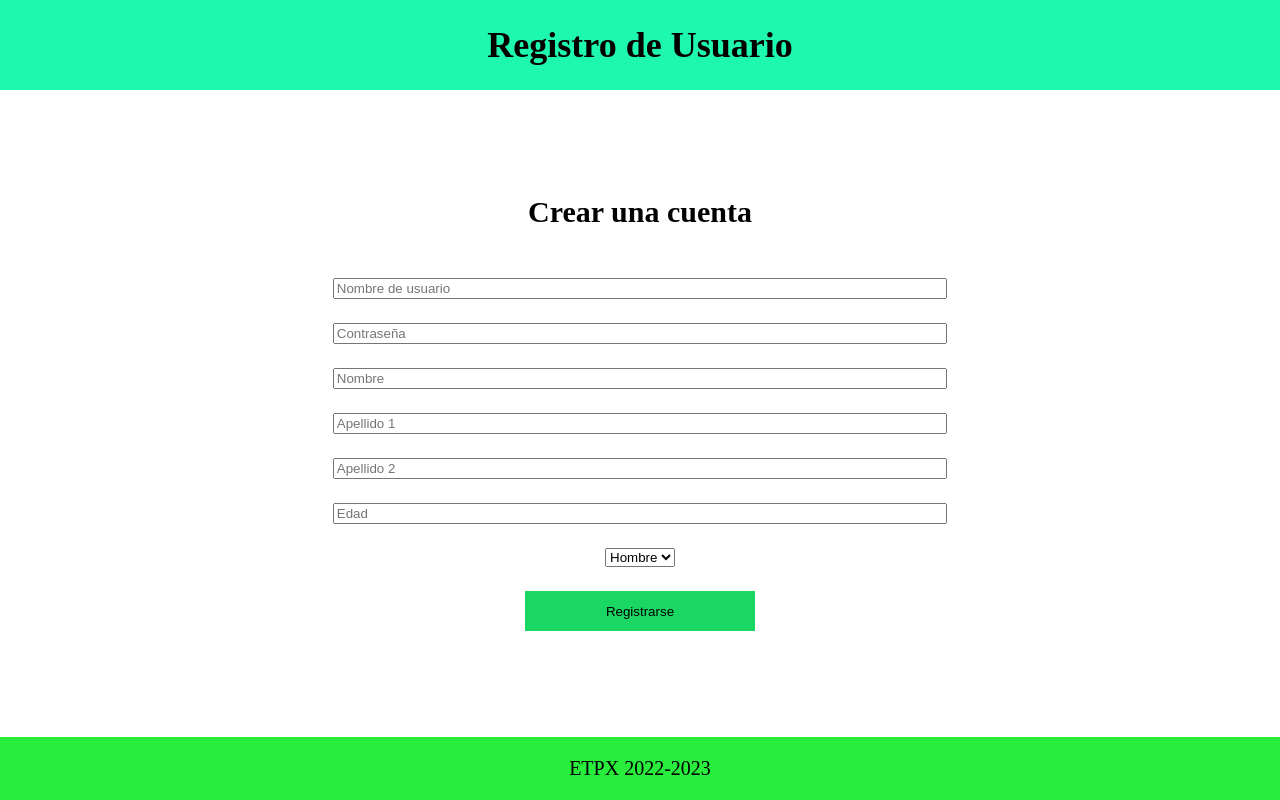
After one commit to solerdidac/M02-UF3-ac4, a Flask app: template templates/signin.html in a window 1280 px wide. The commit adds this page. Run offline with Flask 3, Linux system fonts and the light colour scheme; the template is opened without the code that fills it, so the values that code supplies are empty.

Commit message:
Trabajo Hecho

```diff
--- a/app.py
+++ b/app.py
@@ -7,28 +7,28 @@ Created on February 2023
 
 # Importación de módulos externos
 import mysql.connector
-from flask import Flask,render_template,request;
+from flask import Flask, render_template, request, redirect, url_for
 
 # Funciones de backend #############################################################################
 
 # connectBD: conecta a la base de datos users en MySQL
 def connectBD():
     db = mysql.connector.connect(
-        host = "localhost",
-        user = "root",
-        passwd = "claumestra",
-        database = "users"
+        host="localhost",
+        user="root",
+        passwd="",
+        database="users"
     )
     return db
 
 # initBD: crea una tabla en la BD users, con un registro, si está vacía
 def initBD():
-    bd=connectBD()
-    cursor=bd.cursor()
+    bd = connectBD()
+    cursor = bd.cursor()
 
     # cursor.execute("DROP TABLE IF EXISTS users;")
     # Operación de creación de la tabla users (si no existe en BD)
-    query="CREATE TABLE IF NOT EXISTS users(\
+    query = "CREATE TABLE IF NOT EXISTS users(\
             user varchar(30) primary key,\
             password varchar(30),\
             name varchar(30), \
@@ -39,10 +39,10 @@ def initBD():
     cursor.execute(query)
 
     # Operación de inicialización de la tabla users (si está vacía)
-    query="SELECT count(*) FROM users;"
+    query = "SELECT count(*) FROM users;"
     cursor.execute(query)
     count = cursor.fetchall()[0][0]
-    if(count == 0):
+    if count == 0:
         query = "INSERT INTO users \
             VALUES('user01','admin','Ramón','Sigüenza','López',35,'H');"
         cursor.execute(query)
@@ -52,14 +52,13 @@ def initBD():
     return
 
 # checkUser: comprueba si el par usuario-contraseña existe en la BD
-def checkUser(user,password):
-    bd=connectBD()
-    cursor=bd.cursor()
+def checkUser(user, password):
+    bd = connectBD()
+    cursor = bd.cursor()
 
-    query=f"SELECT user,name,surname1,surname2,age,genre FROM users WHERE user='{user}'\
-            AND password='{password}'"
-    print(query)
-    cursor.execute(query)
+    # Utilizamos una consulta parametrizada para evitar la inyección de código
+    query = "SELECT user, name, surname1, surname2, age, genre FROM users WHERE user = %s AND password = %s"
+    cursor.execute(query, (user, password))
     userData = cursor.fetchall()
     bd.close()
 
@@ -68,9 +67,18 @@ def checkUser(user,password):
     else:
         return userData[0]
 
-# cresteUser: crea un nuevo usuario en la BD
-def createUser(user,password,name,surname1,surname2,age,genre):
+# createUser: crea un nuevo usuario en la BD
+def createUser(user, password, name, surname1, surname2, age, genre):
+    bd = connectBD()
+    cursor = bd.cursor()
 
+    # Utilizamos una consulta parametrizada para evitar la inyección de código
+    query = "INSERT INTO users (user, password, name, surname1, surname2, age, genre) VALUES (%s, %s, %s, %s, %s, %s, %s)"
+    values = (user, password, name, surname1, surname2, age, genre)
+    cursor.execute(query, values)
+
+    bd.commit()
+    bd.close()
     return
 
 # Secuencia principal: configuración de la aplicación web ##########################################
@@ -84,26 +92,40 @@ def home():
 
 @app.route("/login")
 def login():
-    initBD()
     return render_template("login.html")
 
 @app.route("/signin")
 def signin():
-    return "SIGN IN PAGE"
+    return render_template("signin.html")
 
-@app.route("/results",methods=('GET', 'POST'))
+# Nueva ruta para la página de resultados
+@app.route("/results", methods=['GET', 'POST'])
 def results():
-    if request.method == ('POST'):
+    if request.method == 'POST':
         formData = request.form
-        user=formData['usuario']
-        password=formData['contrasena']
-        userData = checkUser(user,password)
+        user = formData['usuario']
+        password = formData['contrasena']
+        userData = checkUser(user, password)
 
         if userData == False:
-            return render_template("results.html",login=False)
+            return render_template("results.html", login=False)
         else:
-            return render_template("results.html",login=True,userData=userData)
+            return render_template("results.html", login=True, userData=userData)
 
-# Configuración y arranque de la aplicación web
-app.config['TEMPLATES_AUTO_RELOAD'] = True
-app.run(host='localhost', port=5000, debug=True)
+@app.route("/newUser", methods=['POST'])
+def newUser():
+    if request.method == 'POST':
+        formData = request.form
+        user = formData['usuario']
+        password = formData['contrasena']
+        name = formData['nombre']
+        surname1 = formData['apellido1']
+        surname2 = formData['apellido2']
+        age = int(formData['edad'])
+        genero = formData['genero']
+        createUser(user, password, name, surname1, surname2, age, genero)
+        return redirect(url_for('signin'))
+
+
+if __name__ == "__main__":
+    app.run(debug=True)
--- a/templates/results.html
+++ b/templates/results.html
@@ -21,7 +21,7 @@
                 <th>Surname 1</th>
                 <th>Surname 2</th>
                 <th>Age</th>
-                <th>Genre</th>
+                <th>Genero</th>
             </tr>
             <tr>
                 <td>{{userData[0]}}</td>
--- /dev/null
+++ b/templates/signin.html
@@ -0,0 +1,35 @@
+<!DOCTYPE html>
+<html lang="en">
+<head>
+    <meta charset="UTF-8">
+    <meta http-equiv="X-UA-Compatible" content="IE=edge">
+    <meta name="viewport" content="width=device-width, initial-scale=1.0">
+    <title>Registro de Usuario</title>
+    <link rel="stylesheet" href="{{ url_for('static', filename='styles.css') }}">
+</head>
+<body>
+    <header>
+        <h1>Registro de Usuario</h1>
+    </header>
+    <main>
+        <form action="{{ url_for('newUser') }}" method="POST" class="formulario">
+            <h2>Crear una cuenta</h2>
+            <input type="text" name="usuario" placeholder="Nombre de usuario" required>
+            <input type="password" name="contrasena" placeholder="Contraseña" required>
+            <input type="text" name="nombre" placeholder="Nombre" required>
+            <input type="text" name="apellido1" placeholder="Apellido 1" required>
+            <input type="text" name="apellido2" placeholder="Apellido 2" required>
+            <input type="number" name="edad" placeholder="Edad" required>
+            <select name="genero" required>
+                <option value="Hombre">Hombre</option>
+                <option value="Mujer">Mujer</option>
+                <option value="Otro">Otro</option>
+            </select>
+            <input type="submit" value="Registrarse">
+        </form>
+    </main>
+    <footer>
+        <p>ETPX 2022-2023</p>
+    </footer>
+</body>
+</html>
```
Also changed, not shown: templates/login.html (+8 -8 lines).
